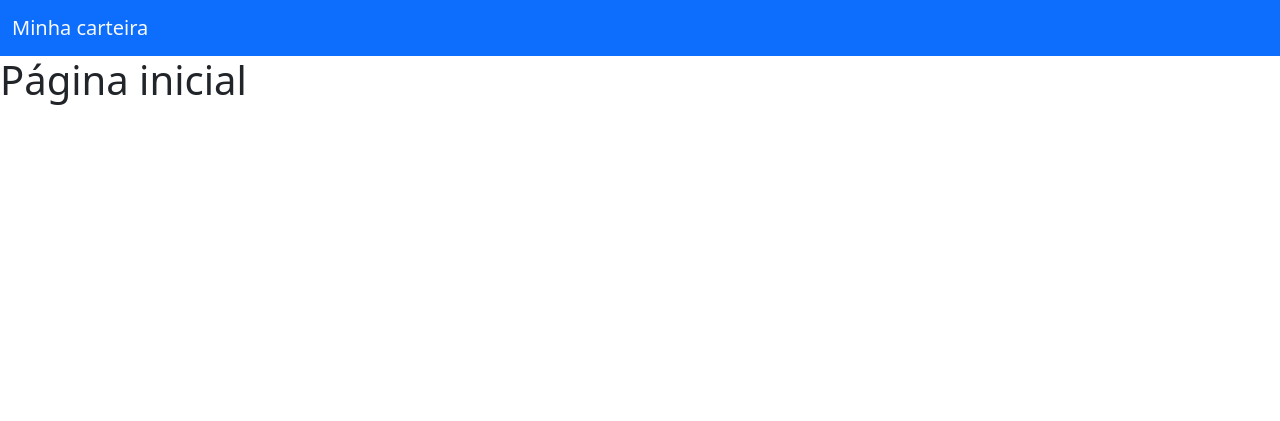
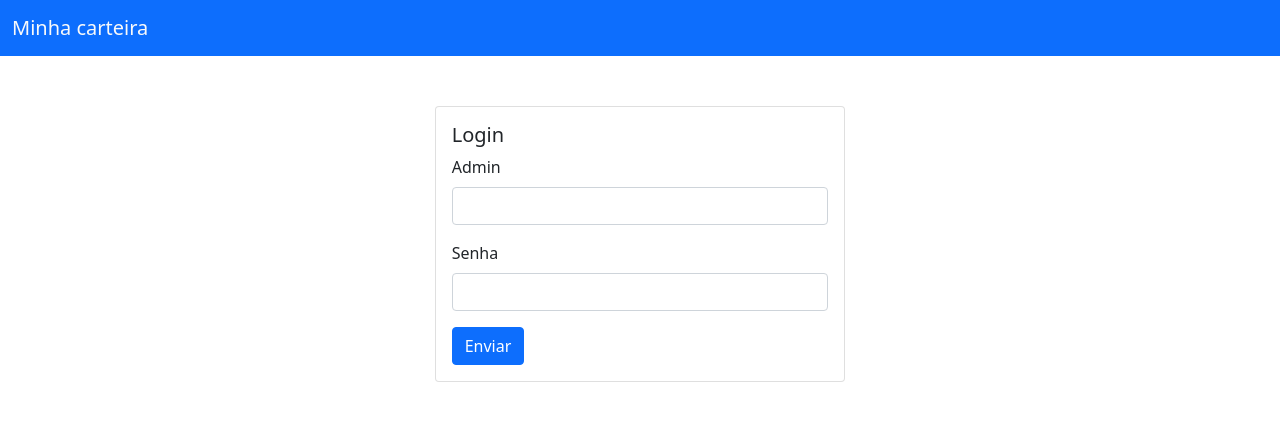
Before and after one commit to vini205/projetophp, a PHP site: page /site/routes.php in a window 1280 px wide. Shown: the top 421 px of the page. Run offline with PHP 8.4, Linux system fonts and the light colour scheme.

Commit message:
adicionando páginas de login e logout

```diff
--- a/admin/routes.php
+++ b/admin/routes.php
@@ -11,6 +11,11 @@ if( verificaUrl('/admin') || verificaUrl('/admin/')){
 }elseif (verificaUrl('/admin/categoria/list?([a-z]*)')){
     render('panel','templates/listcateg.php');
 
+}elseif (verificaUrl('/admin/login?(.*)')) {
+    require __DIR__ .'/login.php';
+
+} elseif (verificaUrl('/admin/logout?(.*)')) {
+    require __DIR__ .'/logout.php';
 }
 else{
     echo 'Página não encontrada';
--- a/admin/templates/home.php
+++ b/admin/templates/home.php
@@ -1,2 +1 @@
-
-        <h1> Página inicial da admin </h1>
+<h1> Página inicial da admin </h1>
--- a/site/home.php
+++ b/site/home.php
@@ -12,6 +12,9 @@
             #header{
                 width:100%;
             }
+            #content{
+                padding-top:50px;
+            }
         </style>
     </head>
     <body>
@@ -22,9 +25,32 @@
                 </div>
             </nav>
         </div>
-        <h1> Página inicial </h1>
+        <div id='main'>
+            <div class="row justify-content-center">
+
+                <div id="content" class='col-4 align-self-center'>
+                    <div class="card">
+                        <div class="card-body">
+
+                            <h5 class='card-title'> Login </h5>
+                            <form action='/admin/login' method='POST'>
+                                <div class="mb-3">
+                                    <label for="admin" class="form-label">Admin</label>
+                                    <input type="text" class="form-control" name='admin' id="admin" aria-describedby="emailHelp">
+                                </div>
+                                <div class="mb-3">
+                                    <label for="senha" class="form-label">Senha</label>
+                                    <input type="password" class="form-control" name='senha' id="senha">
+                                </div>
 
 
+                                <button type="submit" class="btn btn-primary">Enviar</button>
+                            </form>
+                        </div>
+                    </div>
+                </div>
+            </div>
+        </div>
 
         <script src="https://cdn.jsdelivr.net/npm/bootstrap@5.0.2/dist/js/bootstrap.bundle.min.js" integrity="sha384-MrcW6ZMFYlzcLA8Nl+NtUVF0sA7MsXsP1UyJoMp4YLEuNSfAP+JcXn/tWtIaxVXM" crossorigin="anonymous"></script>
     </body>
--- a/site/routes.php
+++ b/site/routes.php
@@ -1,3 +1,11 @@
 <?php
+$contador =1;
+
+// if(isset($_COOKIE) && isset($_COOKIE['contador'])){
+//     $contador = $_COOKIE['contador'];
+//     $contador++;
+// }
+// setcookie('contador',$contador,time()+10);
+
 
 require __DIR__.'\home.php';
```
Also changed, not shown: admin/login.php (added, +25 -0 lines), admin/logout.php (added, +7 -0 lines), admin/panel.php (+9 -1 lines).
